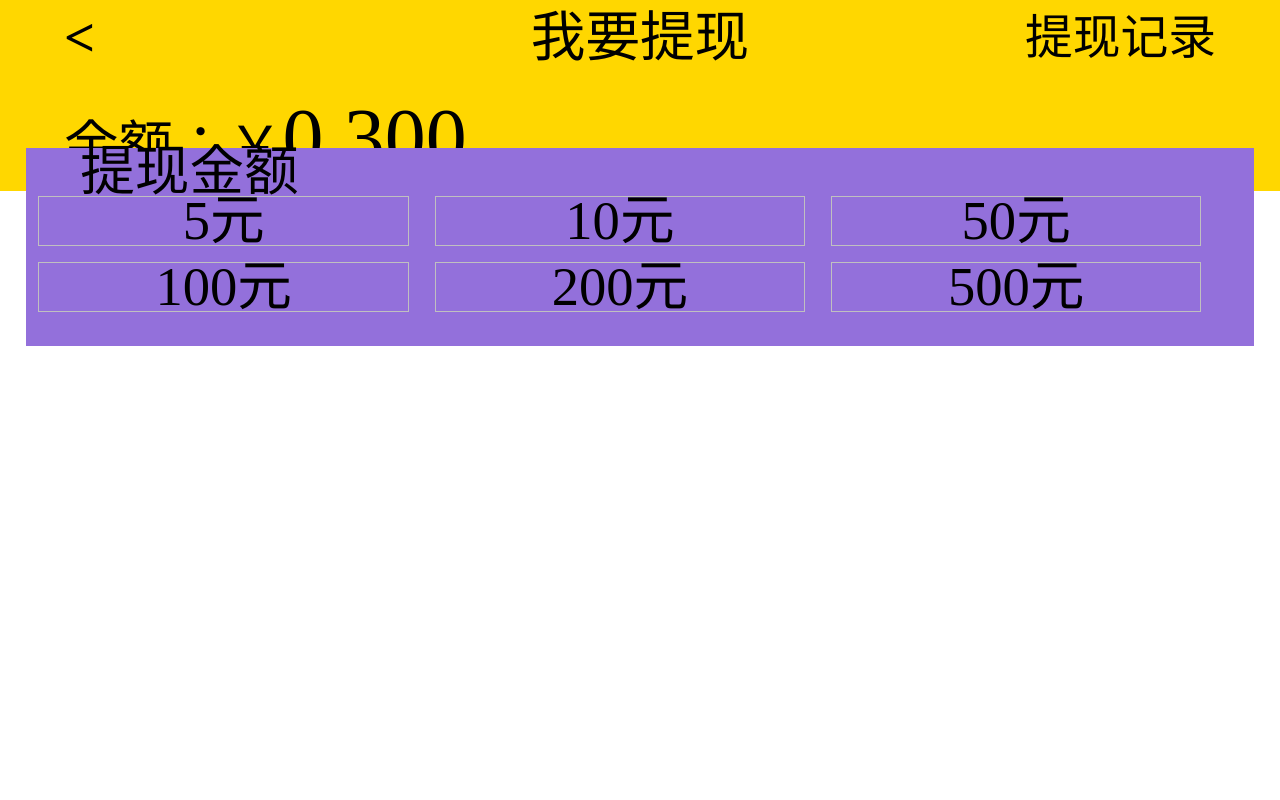
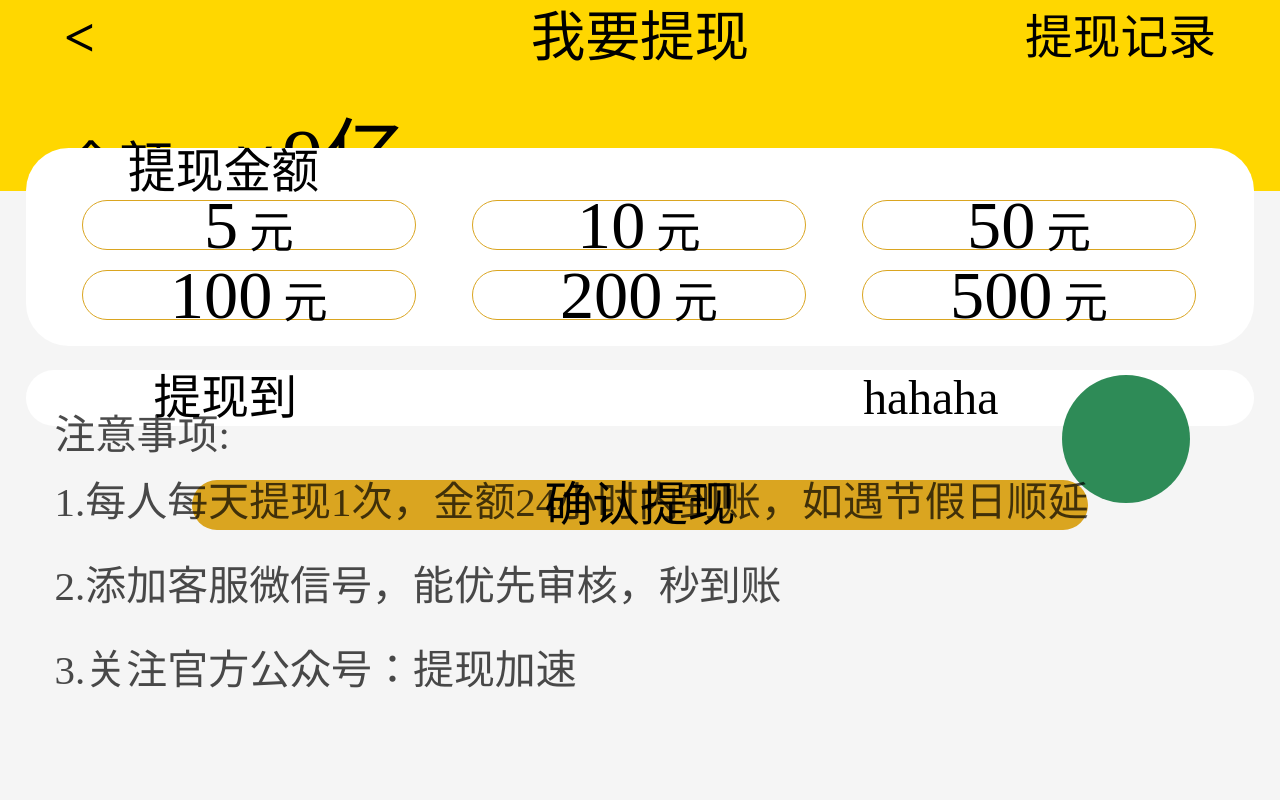
Before and after one commit to dingkun986/pages, a plain HTML site: page withdraw.html in a window 1280 px wide. Drawn offline with Linux system fonts and the light colour scheme.

Commit message:
git commit -m '12.30 15:54'

```diff
--- a/withdraw.html
+++ b/withdraw.html
@@ -56,41 +56,138 @@
          position: absolute;
          top: 18.5vh;
          left: 2vw;
-         background: mediumpurple;
+         background:white;
          font-size: .28rem;
+         border-radius: .25rem;
 
      }
      .withdrawal-amount p{
-         text-indent: .32rem;
+         text-indent: .6rem;
          height: 6vh;
          width: 100%;
          line-height: 6vh;
+         font-size: .28rem;
      }
      .withdrawal-amount ul li{
          float: left;
-         width: 30%;
+         width: 27%;
          height: 6vh;
          text-align: center;
          border: solid silver .01rem;
          line-height: 6vh;
-         margin: 0 1vw 2vh;
+         margin: .5vh 0 2vh 4.4vw;
+         border-radius: 1rem;
+         font-size: .26rem;
+         border-color: goldenrod;
+     }
+     .withdrawal-amount ul li span{
+         font-size: .4rem;
+     }
+     .bggrey{
+         background:whitesmoke;
+         height: 76.1vh;
+         width: 100%;
+     }
+     .withdrawal-to{
+         height: 7vh;
+         width: 96%;
+         background: white;
+         position: absolute;
+         top: 46.2vh;
+         left: 2vw;
+         border-radius: .25rem;
+     }
+     .withdrawal-to span{
+         font-size: .28rem;
+         line-height: 7vh;
+     }
+     .withdrawal-to span:first-child{
+         position:absolute;
+         left: 10vw;
+         top: 0;
+     }
+     .withdrawal-to span:nth-child(2){
+         position: absolute;
+         right: 20vw;
+         top: 0;
+     }
+     .withdrawal-to span:nth-child(3){
+         position: absolute;
+         right: 5vw;
+         top: .7vh;
+         height: 10vw;
+         width: 10vw;
+         border-radius: 1rem;
+         background: seagreen;
+     }
+     .withdrawal-certain{
+         position: absolute;
+         top: 60vh;
+         left: 15vw;
+         width: 70vw;
+         height: 6.2vh;
+         text-align: center;
+         line-height: 6.2vh;
+         background: goldenrod;
+         border-radius: 1rem;
+
+     }
+     .withdrawal-certain p{
+         font-size: .28rem;
+     }
+     .precautions{
+         position: absolute;
+         bottom: 10vh;
+         left: 0;
+     }
+     .precautions p{
+         font-size: .24rem;
+         text-indent: .32rem;
+         opacity: .7;
+     }
+     .precautions ul li{
+        font-size: .24rem;
+        margin: .9vh auto 3vh;
+        text-indent: .32rem;
+        opacity: .7;
      }
     </style>
 </head>
 <body>
     <div class="head"><span class="back">&lt;</span><span>我要提现</span><span class="record">提现记录</span></div>
-    <div class="balance"><p>余额：￥<span>0.300</span></p></div>
+    <div class="balance"><p>余额：￥<span>9亿</span></p></div>
+    <div class="bggrey">
     <div class="withdrawal-amount">
         <p>提现金额</p>
         <ul>
-           <li>5元</li>
-           <li>10元</li>
-           <li>50元</li>
-           <li>100元</li>
-           <li>200元</li>
-           <li>500元</li>
+           <li><span>5</span>&nbsp;元</li>
+           <li><span>10</span>&nbsp;元</li>
+           <li><span>50</span>&nbsp;元</li>
+           <li><span>100</span>&nbsp;元</li>
+           <li><span>200</span>&nbsp;元</li>
+           <li><span>500</span>&nbsp;元</li>
         </ul>
+
     </div>
+ <div class="withdrawal-to"><span>提现到</span><span>hahaha</span><span></span></div>
+ <div class="withdrawal-certain"><p>确认提现</p></div>
+ <div class="precautions">
+   <p>注意事项:</p>
+   <ul>
+       <li>1.每人每天提现1次，金额24小时内到账，如遇节假日顺延</li>
+       <li>2.添加客服微信号，能优先审核，秒到账</li>
+       <li>3.关注官方公众号：提现加速</li>
+   </ul>
+
+ </div>
+
+</div>
     <script src="script/rem.js"></script>
+    <script>
+      let oBack=document.querySelector(".back");
+      oBack.onclick=function(){
+        window.history.back(-1);
+      }
+    </script>
 </body>
 </html>
```
Also changed, not shown: admit.html (+4 -4 lines), me.html (+45 -15 lines).
